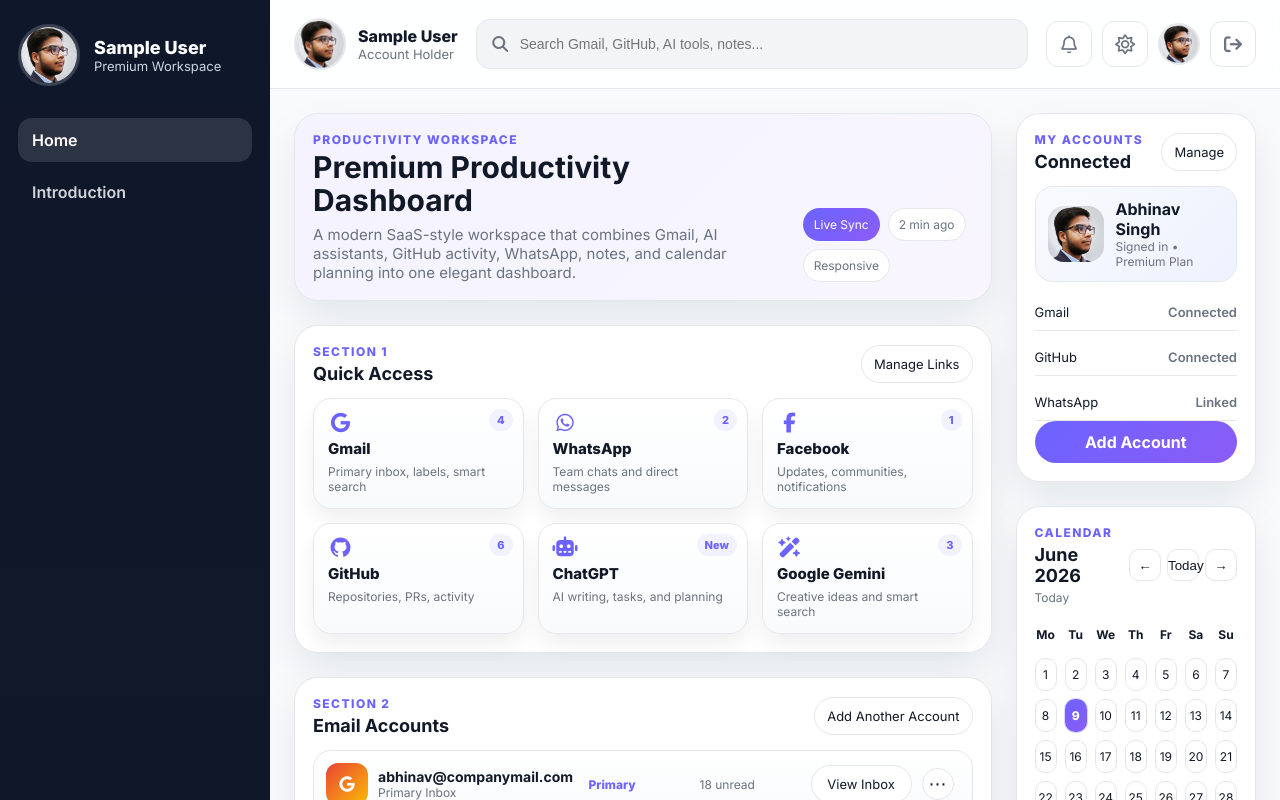
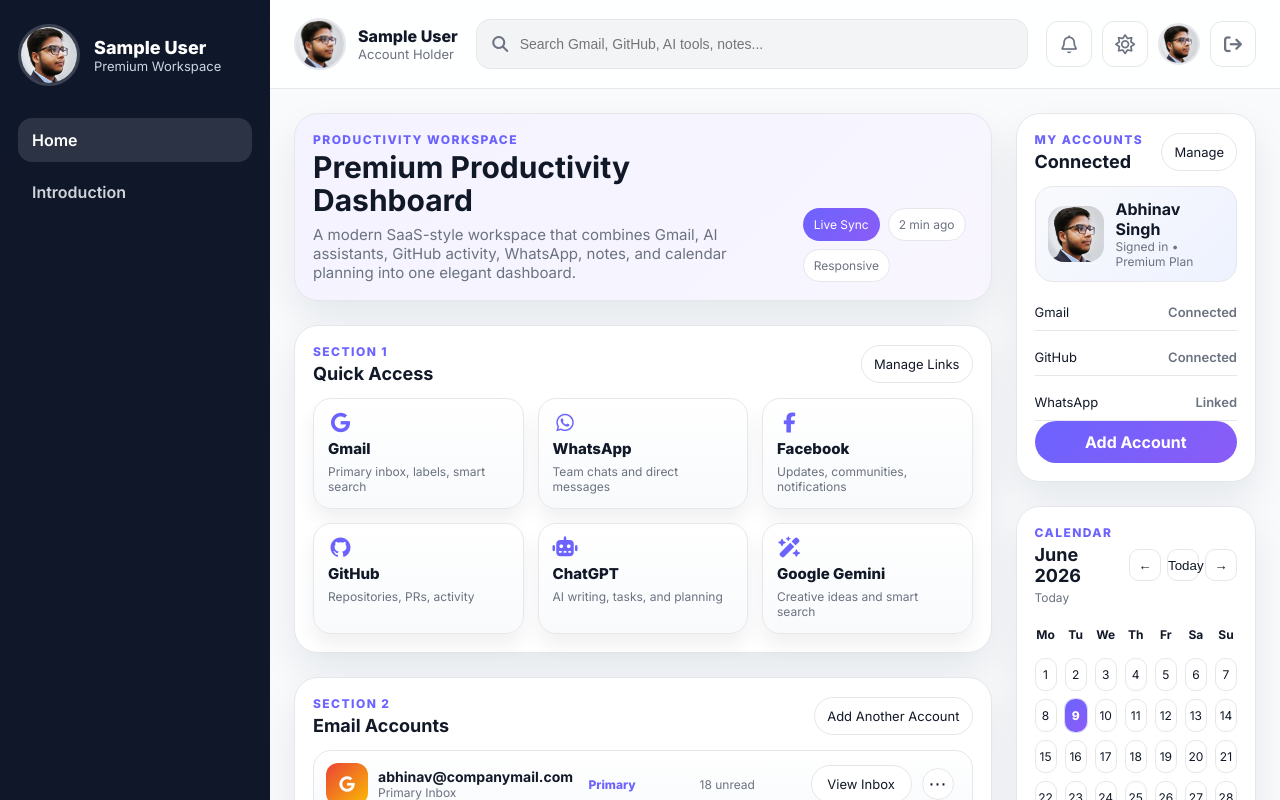
Before and after one commit to abhinavsingh25039-glitch/MY-fav-Site, a plain HTML site: page home.html in a window 1280 px wide. Shown: the top 800 px of the page. Drawn offline with Linux system fonts and the light colour scheme; sample sign-in values are in the browser's storage.

Commit message:
Add some code

```diff
--- a/home.html
+++ b/home.html
@@ -134,42 +134,36 @@
 
             <div class="quick-grid">
               <a class="quick-card" href="https://mail.google.com/" target="_blank" rel="noreferrer">
-                <span class="quick-badge">4</span>
                 <i class="fa-brands fa-google"></i>
                 <strong>Gmail</strong>
                 <span>Primary inbox, labels, smart search</span>
               </a>
 
               <a class="quick-card" href="https://web.whatsapp.com/" target="_blank" rel="noreferrer">
-                <span class="quick-badge">2</span>
                 <i class="fa-brands fa-whatsapp"></i>
                 <strong>WhatsApp</strong>
                 <span>Team chats and direct messages</span>
               </a>
 
               <a class="quick-card" href="https://facebook.com/" target="_blank" rel="noreferrer">
-                <span class="quick-badge">1</span>
                 <i class="fa-brands fa-facebook-f"></i>
                 <strong>Facebook</strong>
                 <span>Updates, communities, notifications</span>
               </a>
 
               <a class="quick-card" href="https://github.com/" target="_blank" rel="noreferrer">
-                <span class="quick-badge">6</span>
                 <i class="fa-brands fa-github"></i>
                 <strong>GitHub</strong>
                 <span>Repositories, PRs, activity</span>
               </a>
 
               <a class="quick-card" href="https://chatgpt.com/" target="_blank" rel="noreferrer">
-                <span class="quick-badge">New</span>
                 <i class="fa-solid fa-robot"></i>
                 <strong>ChatGPT</strong>
                 <span>AI writing, tasks, and planning</span>
               </a>
 
               <a class="quick-card" href="https://gemini.google.com/" target="_blank" rel="noreferrer">
-                <span class="quick-badge">3</span>
                 <i class="fa-solid fa-wand-magic-sparkles"></i>
                 <strong>Google Gemini</strong>
                 <span>Creative ideas and smart search</span>
```
